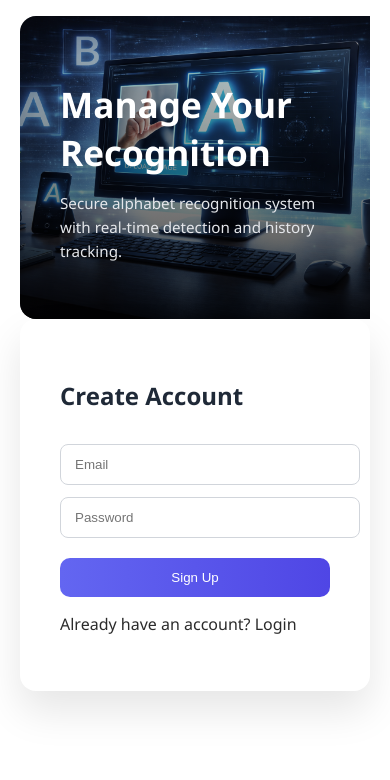
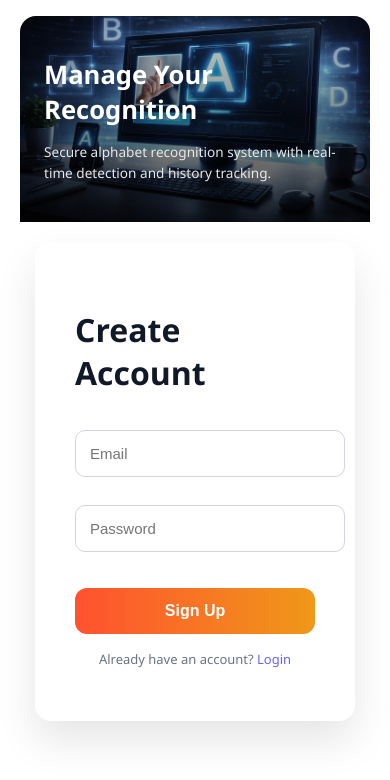
Before and after one commit to kamakshibhat14/AlphaVision, a React (Create React App) app in the folder frontend/: page /signup in a window 390 px wide. Shown: the top 780 px of the page. Built offline with nearby package versions, Linux system fonts and the light colour scheme.

Commit message:
Update main.css

```diff
--- a/frontend/src/styles/main.css
+++ b/frontend/src/styles/main.css
@@ -98,8 +98,6 @@ h1, h2, h3, h4 {
     padding: 8px 18px;
     border-radius: 8px;
     cursor: pointer;
-    font-size: 1rem;
-    font-weight: 500;
 }
 
 .nav-logout:hover {
@@ -115,7 +113,6 @@ h1, h2, h3, h4 {
     box-shadow: 0 20px 45px rgba(0,0,0,0.08);
     animation: fadeInUp 0.6s ease forwards;
 }
-
 .history-card {
         max-width: 100%;
         padding-left: 6px;
@@ -160,7 +157,6 @@ button:hover {
     to { opacity: 1; transform: translateY(0); }
 }
 
-/* LOGIN */
 .login-container {
     display: flex;
     height: 85vh;
@@ -183,7 +179,11 @@ button:hover {
     content: "";
     position: absolute;
     inset: 0;
-    background: linear-gradient(to top, rgba(0,0,0,0.75), rgba(0,0,0,0.15));
+    background: linear-gradient(
+        to top,
+        rgba(0,0,0,0.75),
+        rgba(0,0,0,0.15)
+    );
 }
 
 .login-overlay {
@@ -221,7 +221,61 @@ button:hover {
     animation: fadeInUp 0.8s ease forwards;
 }
 
-/* HISTORY */
+.login-card h2 {
+    font-size: 2rem;
+    margin-bottom: 24px;
+    color: #111827;
+}
+
+.login-card input {
+    width: 100%;
+    padding: 14px;
+    margin-bottom: 16px;
+    border-radius: 10px;
+    border: 1px solid #d1d5db;
+    font-size: 15px;
+}
+
+.login-card input:focus {
+    border-color: #6366f1;
+    box-shadow: 0 0 8px rgba(99,102,241,0.3);
+    outline: none;
+}
+
+.login-card button {
+    width: 100%;
+    padding: 14px;
+    border-radius: 12px;
+    border: none;
+    background: linear-gradient(90deg,#ff512f,#f09819);
+    color: #fff;
+    font-size: 16px;
+    font-weight: 600;
+    cursor: pointer;
+}
+
+.login-card button:hover {
+    transform: scale(1.05);
+    box-shadow: 0 10px 30px rgba(240,152,25,0.4);
+}
+
+.login-hint {
+    margin-top: 16px;
+    font-size: 13px;
+    color: #6b7280;
+    text-align: center;
+}
+
+.login-hint span {
+    color: #6366f1;
+    font-weight: 500;
+    cursor: pointer;
+}
+
+.login-hint span:hover {
+    text-decoration: underline;
+}
+
 .history-table {
     width: 100%;
     border-collapse: collapse;
@@ -244,8 +298,130 @@ button:hover {
     background: #f3f4ff;
 }
 
-.history-table td:nth-child(4) {
+.no-history {
+    text-align: center;
+    margin-top: 30px;
+    color: #6b7280;
+    font-size: 15px;
+}
+
+.detect-result-box {
+    margin-top: 18px;
+    padding: 16px;
+    background: #f1f5ff;
+    border-left: 5px solid #6366f1;
+    border-radius: 10px;
+    text-align: center;
+    font-size: 16px;
+    color: #1f2937;
+    animation: fadeInUp 0.4s ease;
+}
+
+.detect-result-box span {
+    margin-right: 6px;
+    font-weight: 500;
+}
+
+.detect-result-box strong {
+    font-size: 18px;
+    color: #4f46e5;
+}
+@media (max-width: 768px) {
+  .history-table td:last-child {
     font-size: 14px;
+    font-weight: 500;
+    white-space: nowrap;
+  }
+}
+@media (max-width: 768px) {
+  .history-table td:last-child {
+    font-size: 14px;
+    line-height: 1.4;
+  }
+}
+
+@media (max-width: 900px) {
+    .login-container {
+        flex-direction: column;
+        height: auto;
+        max-height: none;
+    }
+
+    .login-left {
+        display: flex;
+        height: 220px;
+        border-radius: 16px 16px 0 0;
+        align-items: flex-end;
+        justify-content: flex-start;
+        padding: 24px;
+    }
+
+    .login-overlay h1 {
+        font-size: 1.6rem;
+    }
+
+    .login-overlay p {
+        font-size: 0.85rem;
+    }
+
+    .login-right {
+        padding: 20px 15px;
+    }
+}
+
+@media (max-width: 768px) {
+    .navbar {
+        flex-direction: column;
+        padding: 14px 20px;
+        gap: 10px;
+    }
+
+    .navbar-logo {
+        font-size: 1.8rem;
+        justify-content: center;
+    }
+
+    .navbar-menu {
+        width: 100%;
+        justify-content: center;
+        gap: 22px;
+    }
+
+    .navbar-menu a {
+        font-size: 1.05rem;
+    }
+
+    .nav-logout {
+        margin-top: 6px;
+        width: auto;
+        padding: 8px 22px;
+        align-self: center;
+    }
+}
+
+.navbar {
+    align-items: center;
+}
+
+.navbar-menu {
+    display: flex;
+    align-items: center;
+}
+
+.nav-logout {
+    margin-top: 0;
+    align-self: center;
+    font-size: 1rem;
+    font-weight: 500;
+}
+
+
+
+@media (max-width: 768px) {
+    .content-wrapper {
+        background: #ffffff;
+        padding-top: 20px;
+    }
 }
 
 .nav-logo-img {
@@ -254,44 +430,92 @@ button:hover {
     object-fit: contain;
 }
 
-/* RESPONSIVE */
-@media (max-width: 900px) {
-    .login-container {
+@media (max-width: 768px) {
+
+    .history-table {
+        table-layout: fixed;
+    }
+
+    .history-table th,
+    .history-table td {
+        overflow: hidden;
+    }
+
+
+    .history-table th:nth-child(1),
+    .history-table td:nth-child(1) {
+        width: 8%;
+        text-align: center;
+        font-weight: 600;
+    }
+
+
+    .history-table th:nth-child(2),
+    .history-table td:nth-child(2) {
+        width: 40%;
+        word-break: break-word;
+    }
+
+   .history-table th:nth-child(3),
+    .history-table td:nth-child(3) {
+        width: 18%;
+        text-align: center;
+        font-weight: 600;
+        white-space: nowrap;
+    }
+
+
+    .history-table th:nth-child(4),
+    .history-table td:nth-child(4) {
+        width: 34%;
+        font-size: 13px;
+        line-height: 1.35;
+        word-break: break-word;
+    }
+
+}
+
+
+@media (max-width: 768px) {
+    .navbar {
         flex-direction: column;
-        height: auto;
+        gap: 8px;
+    }
+
+    .navbar-menu {
+        width: 100%;
+        display: flex;
+        justify-content: center;
+        position: relative;
+    }
+
+    .nav-logout {
+        position: absolute;
+        right: 0;
     }
 }
 
 @media (max-width: 768px) {
 
+
     .navbar {
         flex-direction: column;
-        padding: 14px 20px 8px;
-        gap: 8px;
+        padding-bottom: 8px;
     }
-
-    .navbar-logo {
-            width: 100%;
-            font-size: 1.8rem;
-            justify-content: center;
-            text-align: center;
-        }
-
 
     .navbar-menu {
         width: 100%;
         display: flex;
         justify-content: center;
-            align-items: center;
-            gap: 18px;
-            position: static;
-            margin-top: 4px;
+        position: relative;
+        margin-top: 6px;
     }
 
-
     .nav-logout {
-            position: static;
-            transform: none;
+        position: absolute;
+        right: 0;
+        top: 50%;
+        transform: translateY(-50%);
         padding: 6px 14px;
         font-size: 0.85rem;
         border-radius: 6px;
@@ -299,20 +523,38 @@ button:hover {
 
 
     .content-wrapper {
-        background: #ffffff;
         padding-top: 16px;
     }
 
+    .history-card {
+        margin-top: 0;
+    }
+}
+
+@media (max-width: 768px) {
     .history-card {
         padding-left: 2px;
         padding-right: 2px;
     }
 
     .history-table {
-        table-layout: fixed;
+        width: 100%;
+        min-width: 100%;
     }
 
+    .history-table th,
+    .history-table td {
+        padding-left: 12px;
+        padding-right: 12px;
+    }
+}
 .history-table td:nth-child(4) {
+    font-size: 14px;
+}
+
+@media (max-width: 768px) {
+  .history-table td:nth-child(4) {
+    font-size: 14px;
     line-height: 1.4;
     white-space: normal;
   }
@@ -321,5 +563,4 @@ button:hover {
     content: attr(data-date) "\A" attr(data-time);
     white-space: pre-line;
   }
-
 }
```
Lines whose indentation alone changed are shown as unchanged.
